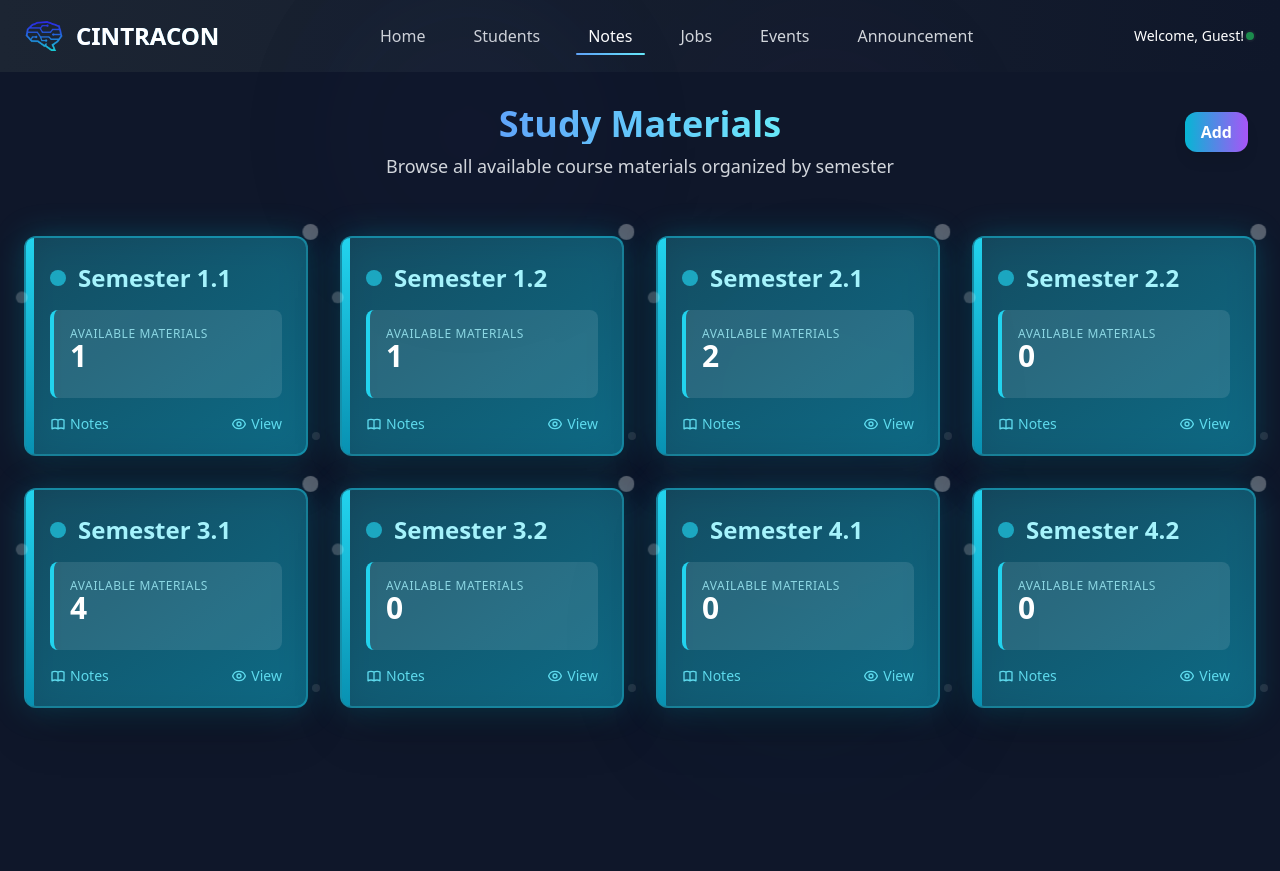
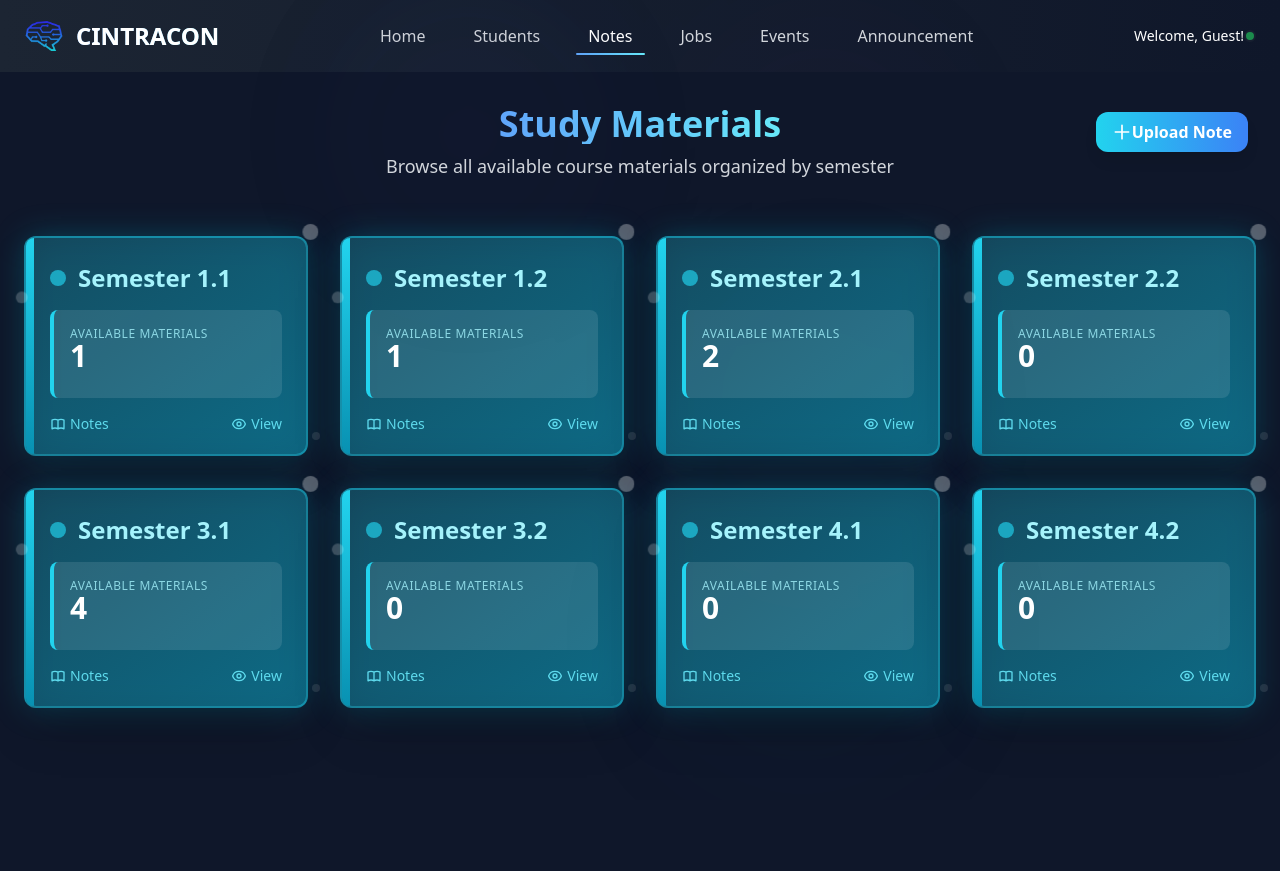
Before and after one commit to mrjisan12/CINTRACON_Lite, a Django app: page /notes_sharing/ in a window 1280 px wide. Shown: the top 871 px of the page. Run offline with Django 5.2, Linux system fonts and the light colour scheme; data comes from the database, SQL or seed files in the repository; both versions use the stored data as it was after the commit; some libraries are stand-ins or nearby versions.

Commit message:
Updated Final Code

```diff
--- a/Announcement/views.py
+++ b/Announcement/views.py
@@ -1,6 +1,8 @@
 from django.shortcuts import render
 from .models import Announcement
+from django.contrib.auth.decorators import login_required
 
+@login_required
 def announcement_view(request):
     announcements = Announcement.objects.all().order_by('-date', '-time')  # Optional: latest first
     return render(request, 'Announcement/announcement.html', {'announcements': announcements})
--- a/home/views.py
+++ b/home/views.py
@@ -4,6 +4,7 @@ from .models import *
 from django.contrib import messages
 
 # Create your views here.
+@login_required
 def home(request):
     posts = Post.objects.all().order_by('-created_at')
     return render(request, 'HomePage/homePage.html', {'posts': posts})
--- a/jobopportunities/views.py
+++ b/jobopportunities/views.py
@@ -6,6 +6,7 @@ from django.contrib import messages
 from django.shortcuts import get_object_or_404
 
 # Create your views here.
+@login_required
 def jobopportunities(request):
     jobs = JobPost.objects.all().order_by('-created_at')
     return render(request,'JobOpportunities/jobOpp.html',{"jobs":jobs})
--- a/templates/NotesSharing/notes_sharing.html
+++ b/templates/NotesSharing/notes_sharing.html
@@ -16,9 +16,14 @@
     <!-- Add Button in Top Right Corner -->
     <div class="absolute top-10 right-0 z-20 mr-8">
       <div class="relative">
-        <button id="addNoteBtn" class="bg-gradient-to-r from-cyan-500 to-purple-500 text-white px-4 py-2 rounded-xl shadow-lg hover:shadow-2xl transform hover:scale-105 transition-all duration-300 font-semibold">
-          Add
+        <button id="addNoteBtn" class=" flex items-center bg-gradient-to-r from-cyan-400 to-blue-500 text-white px-4 py-2 rounded-xl shadow-lg hover:shadow-2xl transform hover:scale-105 transition-all duration-300 font-semibold">
+          <svg xmlns="http://www.w3.org/2000/svg" class="h-5 w-5" fill="none" viewBox="0 0 24 24" stroke="currentColor">
+            <path stroke-linecap="round" stroke-linejoin="round" stroke-width="2" d="M12 4v16m8-8H4" />
+          </svg>
+          Upload Note
         </button>
+
+
         <div class="absolute right-3 top-2.5 text-cyan-400/70">
 
         </div>
@@ -210,7 +215,7 @@
 
       <div class="flex justify-end gap-2">
         <button type="button" id="closeModalBtn" class="px-4 py-2 bg-red-500/70 rounded-lg hover:bg-red-600">Cancel</button>
-        <button type="submit" class="px-4 py-2 bg-green-500/70 rounded-lg hover:bg-green-600">Save</button>
+        <button type="submit" class="px-4 py-2 bg-green-500/70 rounded-lg hover:bg-green-600">Upload</button>
       </div>
     </form>
   </div>
--- a/upcomingevents/views.py
+++ b/upcomingevents/views.py
@@ -4,6 +4,7 @@ from django.contrib.auth.decorators import login_required
 from django.contrib import messages
 
 # Create your views here.
+@login_required
 def upcomingevents(request):
     events = UpcomingEvent.objects.all().order_by('-created_at')
     return render(request,'UpComingEvents/upComingEvents.html',{"events":events})
```
Also changed, not shown: db.sqlite3, media/jobPost/kacchi.jpeg (added), media/post_images/IMG_20250311_201238595_BURST000_COVER.jpg (added), media/profiles/kacchi_OnLzv0b.jpeg (added), media/upcomingevents/kacchi_DAysz2F.jpeg (added), 2 other files.
